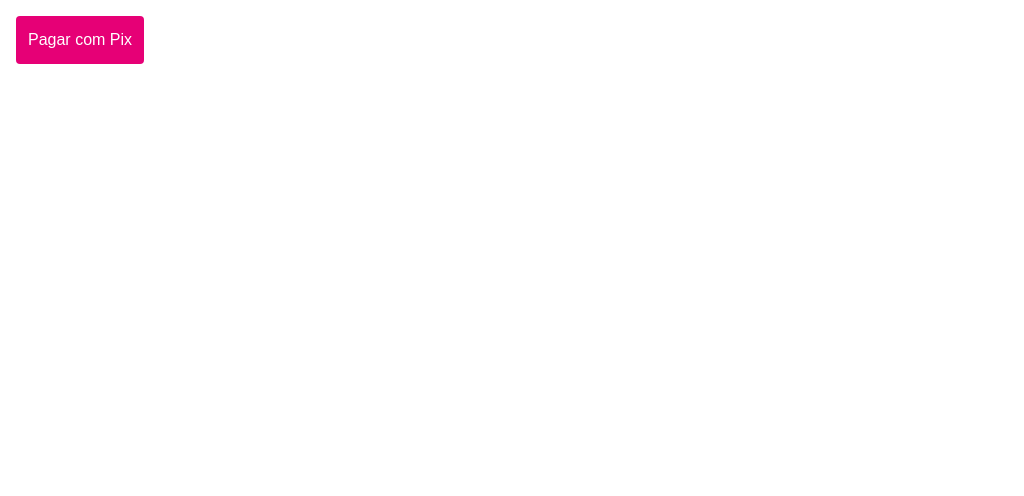
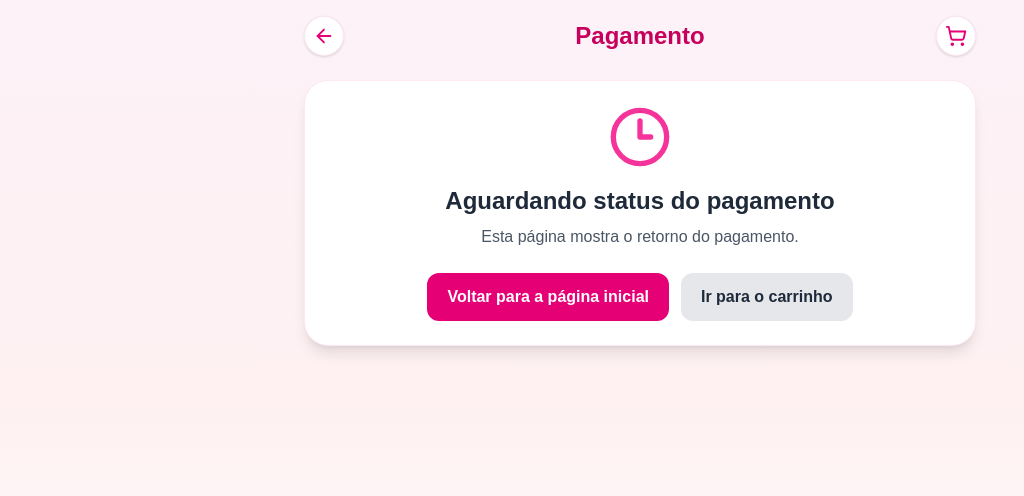
Before and after one commit to gabriel04hm-ux/correio-elegante, a Next.js app: page /checkout in a window 1280 px wide. Shown: the top 496 px of the page, without its empty margins (0-1024 px from the left). Built offline with nearby package versions, Linux system fonts and the light colour scheme.

Commit message:
correção pagamento dnv

```diff
--- a/app/api/pedido/pagamento/route.ts
+++ b/app/api/pedido/pagamento/route.ts
@@ -7,7 +7,7 @@
     const { itens, pedido } = body
 
     const token = process.env.MERCADO_PAGO_ACCESS_TOKEN
-    const siteUrl = process.env.NEXT_PUBLIC_SITE_URL
+    const rawSiteUrl = process.env.NEXT_PUBLIC_SITE_URL
 
     if (!token) {
       return NextResponse.json(
@@ -16,12 +16,14 @@
       )
     }
 
-    if (!siteUrl) {
+    if (!rawSiteUrl) {
       return NextResponse.json(
         { ok: false, error: "NEXT_PUBLIC_SITE_URL não encontrada no ambiente" },
         { status: 500 }
       )
     }
+
+    const siteUrl = rawSiteUrl.replace(/\/+$/, "")
 
     if (!itens || !Array.isArray(itens) || itens.length === 0) {
       return NextResponse.json(
@@ -71,6 +73,8 @@
 
     const preference = new Preference(client)
 
+    const notificationUrl = `${siteUrl}/api/mercadopago/webhook`
+
     const res = await preference.create({
       body: {
         items: itensFormatados,
@@ -86,7 +90,7 @@
           ],
           installments: 1,
         },
-        notification_url: `${siteUrl}/api/mercadopago/webhook`,
+        notification_url: notificationUrl,
         back_urls: {
           success: `${siteUrl}/checkout?status=success`,
           failure: `${siteUrl}/checkout?status=failure`,
@@ -97,6 +101,13 @@
     })
 
     const linkPagamento = res.init_point || res.sandbox_init_point
+
+    console.log("Preferência criada:", {
+      preference_id: res.id,
+      init_point: linkPagamento,
+      notification_url: notificationUrl,
+      siteUrl,
+    })
 
     if (!linkPagamento) {
       return NextResponse.json(
--- a/app/checkout/page.tsx
+++ b/app/checkout/page.tsx
@@ -1,55 +1,117 @@
 "use client"
 
-import { useState } from "react"
+import Link from "next/link"
+import { Suspense, useEffect } from "react"
+import { useSearchParams } from "next/navigation"
+import { CheckCircle2, Clock3, XCircle, ArrowLeft, ShoppingCart } from "lucide-react"
 
-export default function Checkout() {
-  const [loading, setLoading] = useState(false)
+function CheckoutConteudo() {
+  const searchParams = useSearchParams()
+  const status = searchParams.get("status")
 
-  async function pagar() {
-    try {
-      setLoading(true)
-
-      const carrinho = JSON.parse(localStorage.getItem("carrinho") || "[]")
-
-      const res = await fetch("/api/pedido/pagamento", {
-        method: "POST",
-        headers: {
-          "Content-Type": "application/json",
-        },
-        body: JSON.stringify({
-          itens: carrinho.map((item: any) => ({
-            title: item.nome,
-            quantity: item.quantidade,
-            unit_price: item.preco,
-          })),
-          pedido: carrinho,
-        }),
-      })
-
-      const data = await res.json()
-
-      if (!res.ok) {
-        alert("Erro: " + JSON.stringify(data))
-        return
-      }
-
-      window.location.href = data.init_point
-    } catch (error) {
-      console.error(error)
-      alert("Erro ao pagar")
-    } finally {
-      setLoading(false)
+  useEffect(() => {
+    if (status === "success") {
+      localStorage.removeItem("carrinho")
+      localStorage.removeItem("carrinhoDados")
+      localStorage.removeItem("carrinhoWhats")
     }
-  }
+  }, [status])
 
   return (
-    <div className="p-4">
-      <button
-        onClick={pagar}
-        className="bg-pink-600 text-white p-3 rounded"
-      >
-        {loading ? "Carregando..." : "Pagar com Pix"}
-      </button>
-    </div>
+    <main className="min-h-screen bg-gradient-to-b from-pink-50 via-rose-50 to-white p-4 text-black">
+      <div className="mx-auto max-w-2xl">
+        <div className="flex items-center justify-between mb-6">
+          <button
+            onClick={() => window.history.back()}
+            className="p-2 rounded-full bg-white shadow border border-pink-100 hover:bg-pink-50 transition"
+          >
+            <ArrowLeft size={22} className="text-pink-600" />
+          </button>
+
+          <h1 className="text-2xl font-bold text-pink-700">Pagamento</h1>
+
+          <Link
+            href="/cart"
+            className="p-2 rounded-full bg-white shadow border border-pink-100"
+          >
+            <ShoppingCart size={22} className="text-pink-600" />
+          </Link>
+        </div>
+
+        <div className="bg-white rounded-3xl shadow-lg border border-pink-100 p-6 text-center">
+          {status === "success" && (
+            <>
+              <CheckCircle2 size={64} className="text-green-500 mx-auto" />
+              <h2 className="text-2xl font-bold text-gray-800 mt-4">
+                Pagamento aprovado
+              </h2>
+              <p className="text-gray-600 mt-2">
+                Seu pagamento foi recebido com sucesso. Agora o pedido deve ser processado automaticamente.
+              </p>
+            </>
+          )}
+
+          {status === "pending" && (
+            <>
+              <Clock3 size={64} className="text-yellow-500 mx-auto" />
+              <h2 className="text-2xl font-bold text-gray-800 mt-4">
+                Pagamento pendente
+              </h2>
+              <p className="text-gray-600 mt-2">
+                O pagamento ainda está sendo analisado ou aguardando confirmação.
+              </p>
+            </>
+          )}
+
+          {status === "failure" && (
+            <>
+              <XCircle size={64} className="text-red-500 mx-auto" />
+              <h2 className="text-2xl font-bold text-gray-800 mt-4">
+                Pagamento não concluído
+              </h2>
+              <p className="text-gray-600 mt-2">
+                Houve um problema no pagamento. Você pode tentar novamente.
+              </p>
+            </>
+          )}
+
+          {!status && (
+            <>
+              <Clock3 size={64} className="text-pink-500 mx-auto" />
+              <h2 className="text-2xl font-bold text-gray-800 mt-4">
+                Aguardando status do pagamento
+              </h2>
+              <p className="text-gray-600 mt-2">
+                Esta página mostra o retorno do pagamento.
+              </p>
+            </>
+          )}
+
+          <div className="mt-6 flex flex-col sm:flex-row gap-3 justify-center">
+            <Link
+              href="/"
+              className="rounded-xl bg-pink-600 px-5 py-3 font-semibold text-white hover:bg-pink-700 transition"
+            >
+              Voltar para a página inicial
+            </Link>
+
+            <Link
+              href="/cart"
+              className="rounded-xl bg-gray-200 px-5 py-3 font-semibold text-gray-800 hover:bg-gray-300 transition"
+            >
+              Ir para o carrinho
+            </Link>
+          </div>
+        </div>
+      </div>
+    </main>
   )
 }
+
+export default function CheckoutPage() {
+  return (
+    <Suspense fallback={<div className="p-6">Carregando...</div>}>
+      <CheckoutConteudo />
+    </Suspense>
+  )
+}
```
